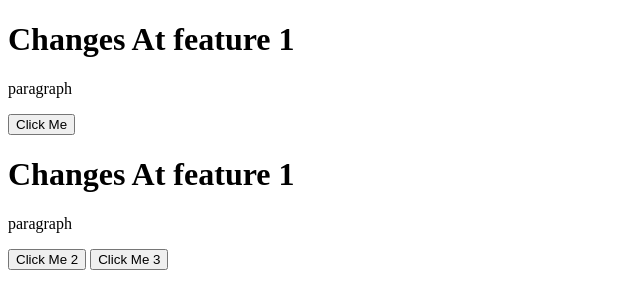
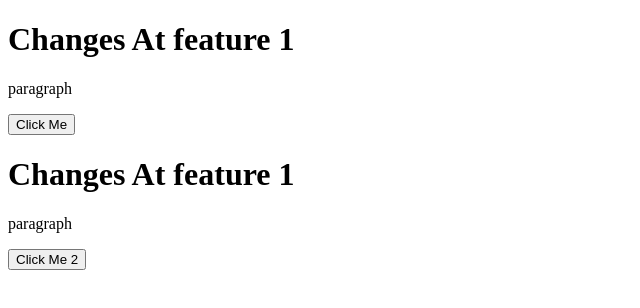
Before and after one commit to Wani-Chetan-999/localRepo, a plain HTML site: page index.html in a window 1280 px wide. Shown: the whole page, without its empty margins (0-640 px from the left). Drawn offline with Linux system fonts and the light colour scheme.

```diff
--- a/index.html
+++ b/index.html
@@ -13,8 +13,6 @@
     <h1> Changes At feature 1</h1>
     <p>paragraph</p>
     <button>Click Me 2</button>
-    <button>Click Me 3</button>
-
 
 
 </body>
```
